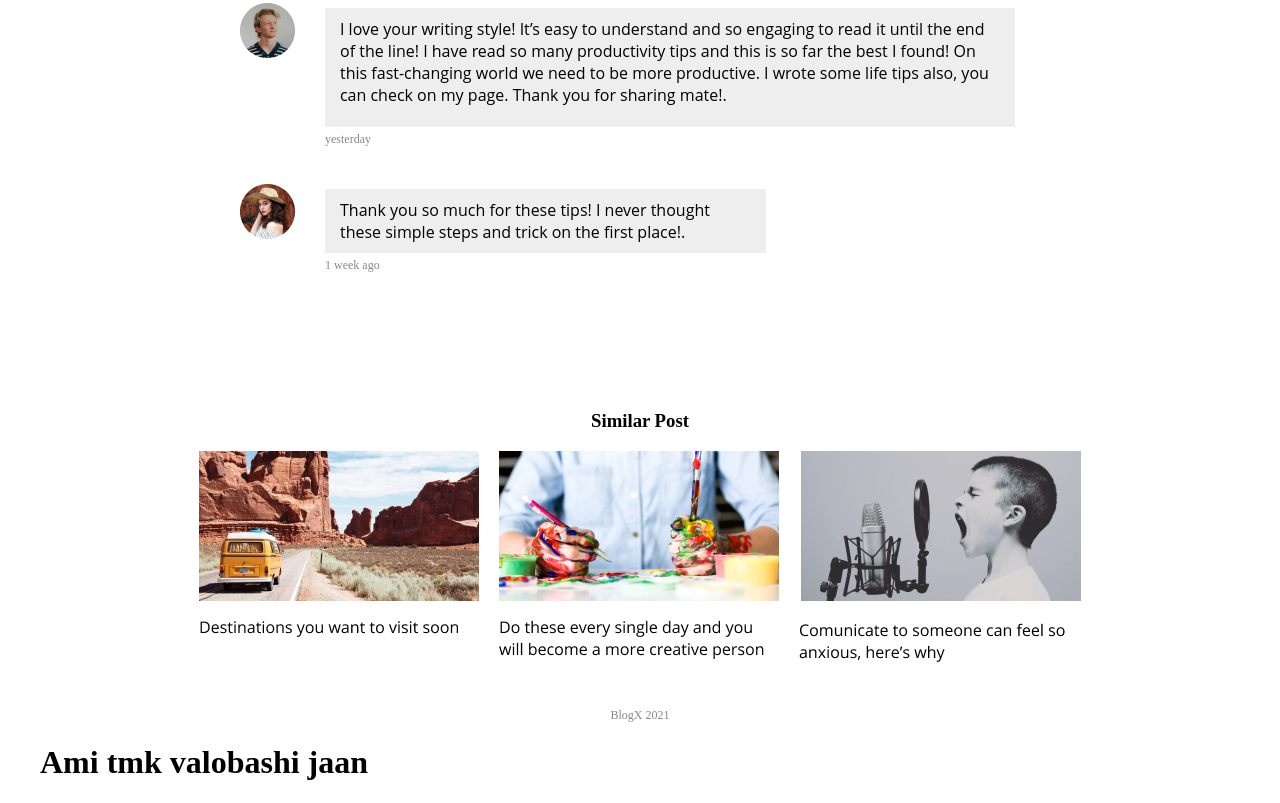
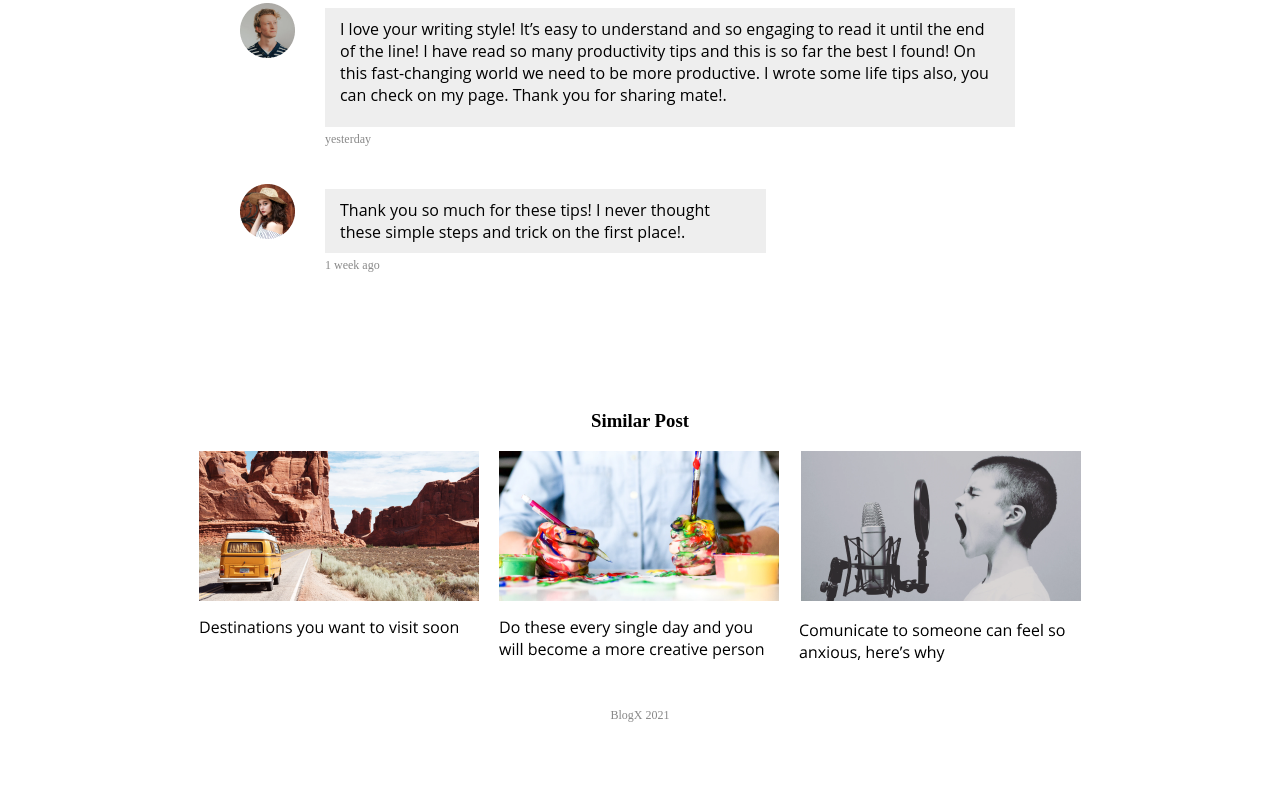
Before and after one commit to arbayezid/blog-x-project, a plain HTML site: page index.html in a window 1280 px wide. Shown: the part 1790-2593 px from the top of the page. After the commit the page ends 2525 px from the top, so only its background shows below. Drawn offline with Linux system fonts and the light colour scheme.

Commit message:
Update index.html

```diff
--- a/index.html
+++ b/index.html
@@ -101,8 +101,6 @@
 
 
 
-    <h1>Ami tmk valobashi jaan</h1>
-
 
 
 </body>
```
